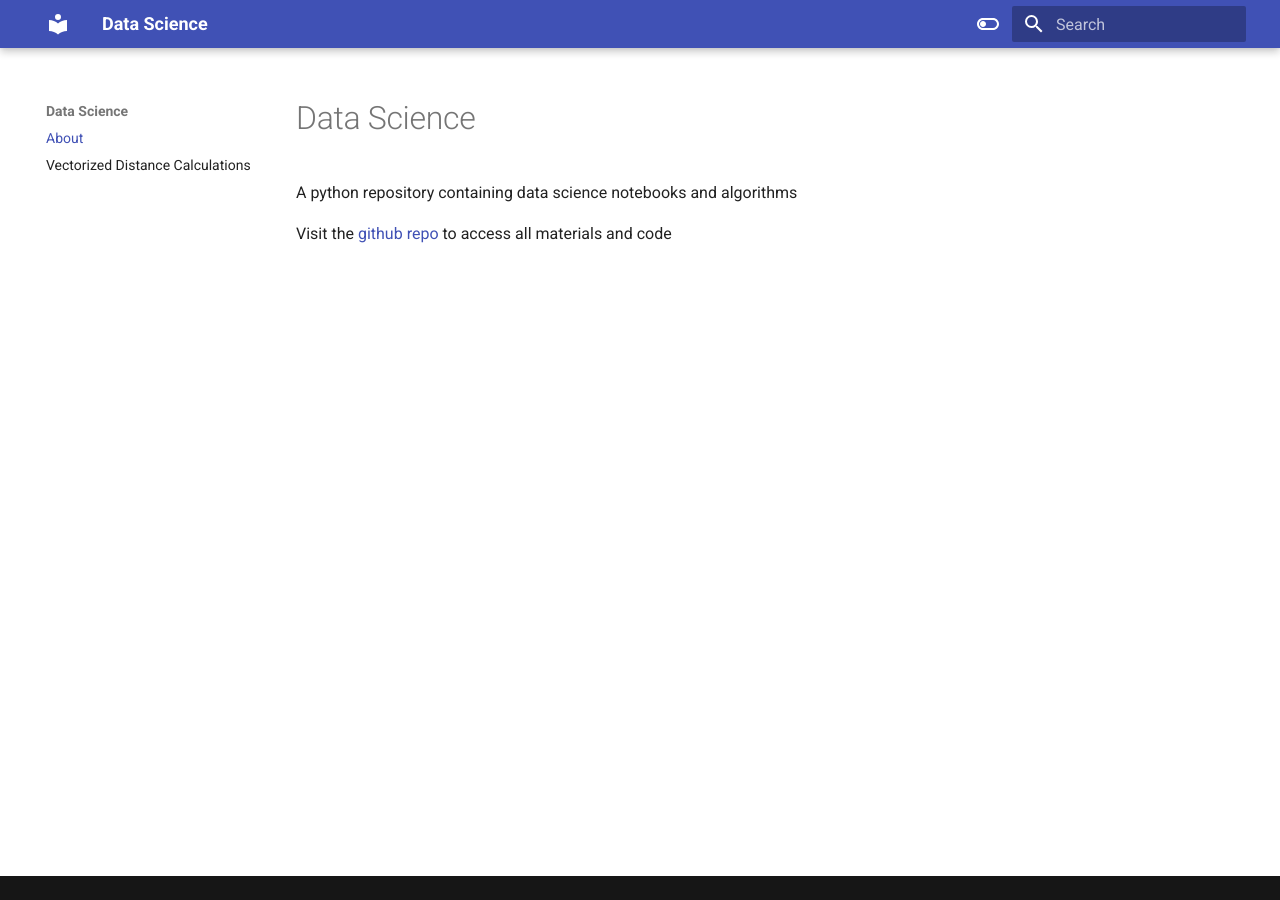
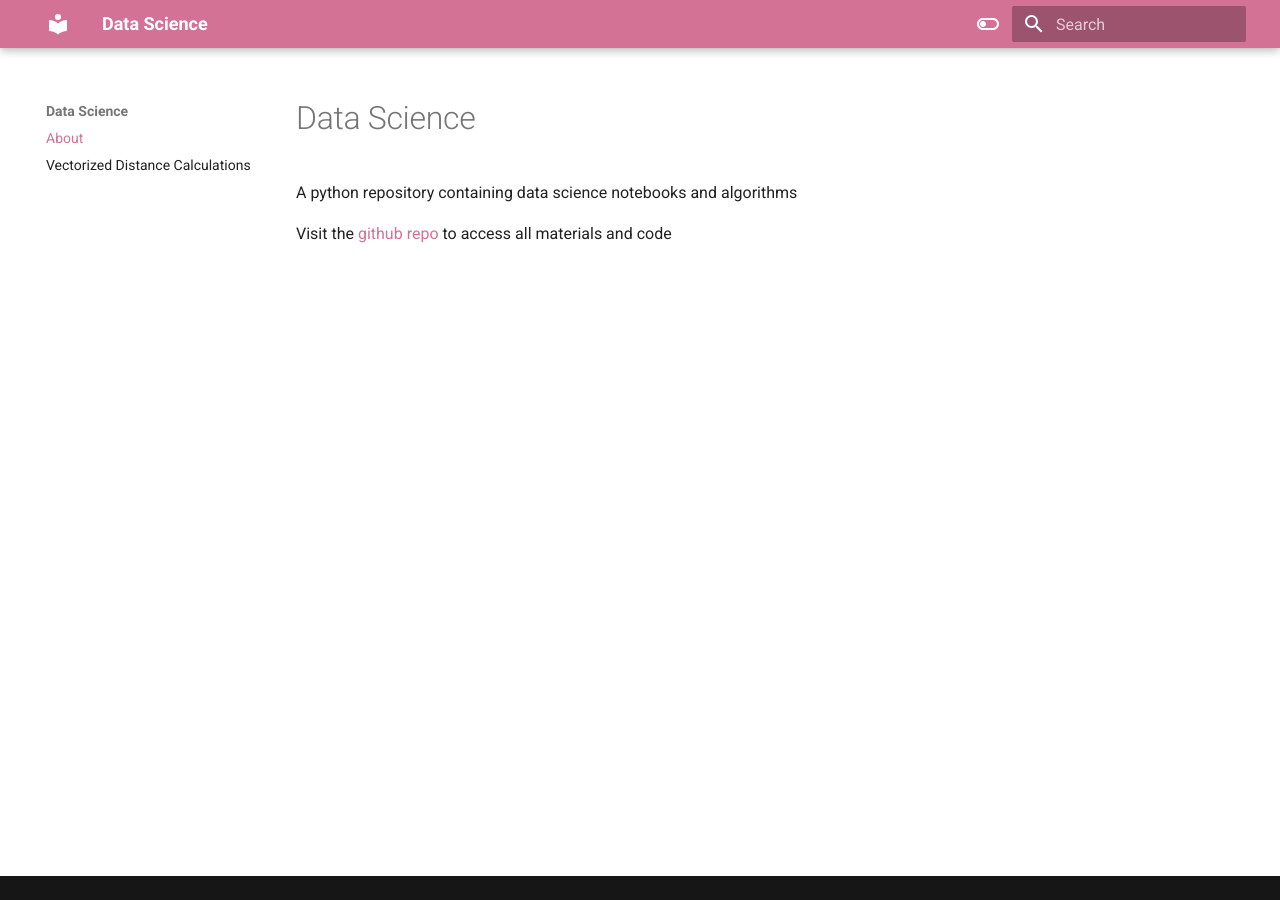
Before and after one commit to wesleydatavant/datascience, an MkDocs documentation site: the page built from docs/index.md, in a window 1280 px wide. Built offline with MkDocs 1.6.1 and Material for MkDocs 9.7.7, drawn with Linux system fonts in a browser that asks for light colours.

Commit message:
link from deka updated

```diff
--- a/docs/extra.css
+++ b/docs/extra.css
@@ -11,6 +11,8 @@ table {
   --md-primary-fg-color--light: #d499af;
   --md-primary-fg-color--dark:  #d4024f;
 }
-[data-md-color-scheme="slate"] {
-  --md-hue: 210;
+[data-md-color-scheme="default"] {
+  --md-primary-fg-color:        #D37295;
+  --md-primary-fg-color--light: #d499af;
+  --md-primary-fg-color--dark:  #d4024f;
 }
--- a/docs/index.md
+++ b/docs/index.md
@@ -6,4 +6,4 @@ layout: default
 
 A python repository containing data science notebooks and algorithms
 
-Visit the [github repo](https://github.com/wesleybeckner/deka) to access all materials and code
+Visit the [github repo](https://github.com/wesleydatavant/datascience) to access all materials and code
```
